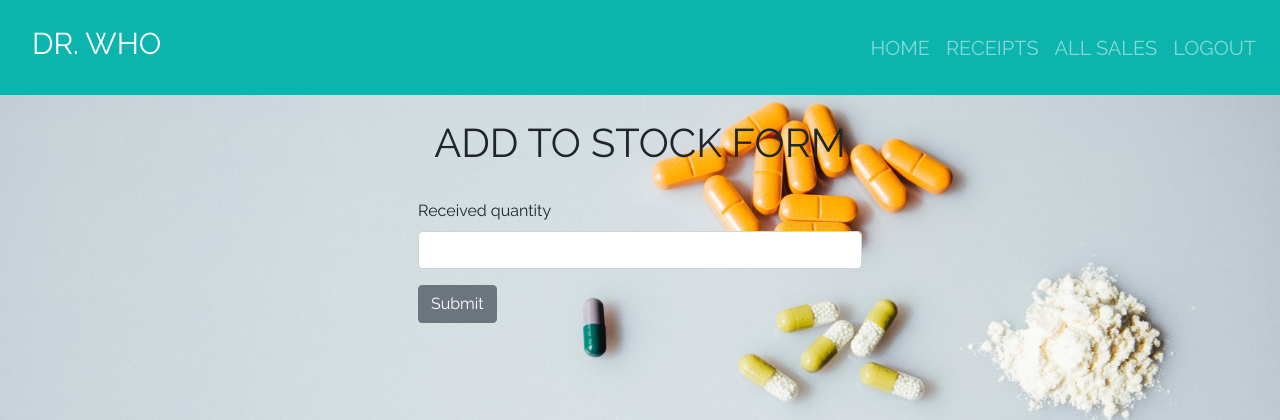
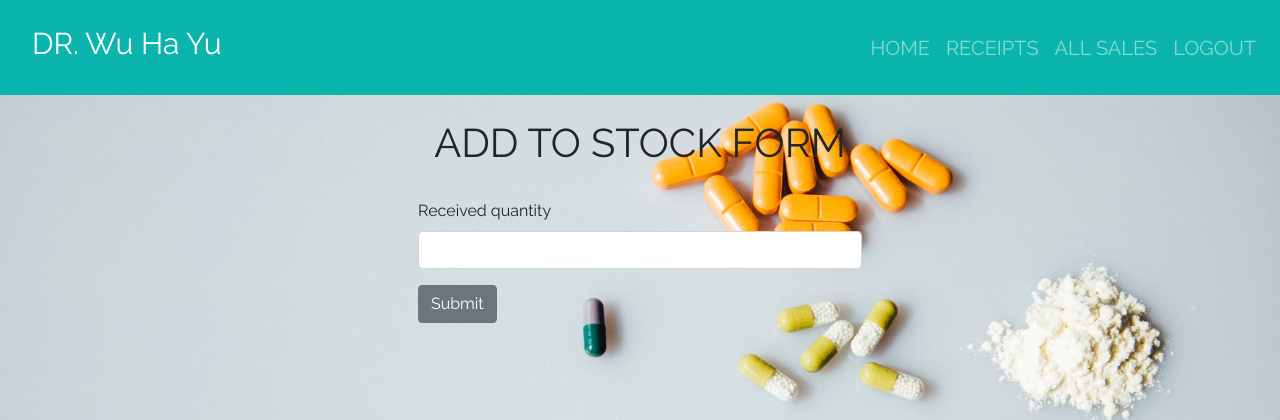
Before and after one commit to kalosius/pharmacy, a Django app: page /add_to_stock/9/ in a window 1280 px wide. Shown: the top 420 px of the page. Run offline with Django 4.2, Linux system fonts and the light colour scheme; a user stored in the database is signed in; data comes from the database, SQL or seed files in the repository; both versions use the stored data as it was after the commit; some libraries are stand-ins or nearby versions.

```diff
--- a/templates/products/base.html
+++ b/templates/products/base.html
@@ -18,7 +18,7 @@
 </head>
 <body>
     <nav class="navbar navbar-expand-lg navbar-dark ">
-        <a class="nav-link" href=""><h1 class="navbar-brand" style = "font-size: 25px">DR. WHO</h1></a>
+        <a class="nav-link" href=""><h1 class="navbar-brand" style = "font-size: 25px">DR. Wu Ha Yu</h1></a>
         <button class="navbar-toggler" type="button" data-toggle="collapse" data-target="#navbarNav" aria-controls="navbarNav" aria-expanded="false" aria-label="Toggle navigation">
           <span class="navbar-toggler-icon"></span>
         </button>
```
Also changed, not shown: db.sqlite3.
